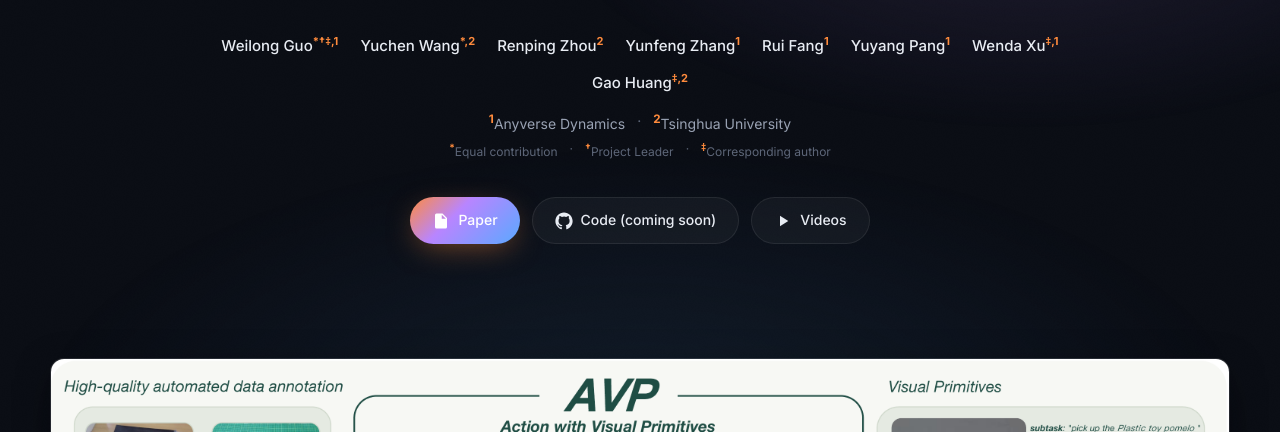
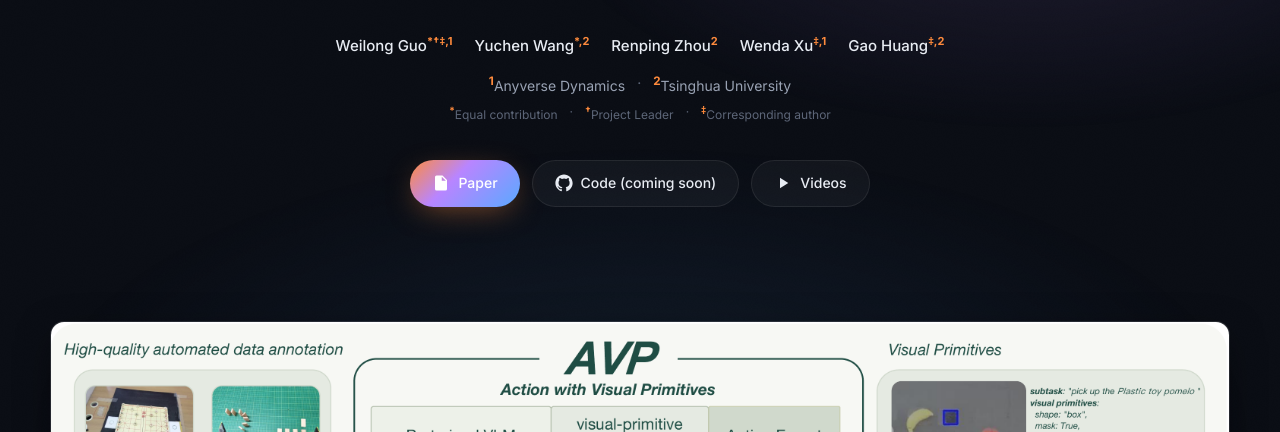
Before and after one commit to Kingdroper/AVP, a plain HTML site: page index.html in a window 1280 px wide. Shown: the part 368-800 px from the top of the page. Drawn offline with Linux system fonts and the light colour scheme.

Commit message:
Comment out Yunfeng Zhang, Rui Fang, Yuyang Pang from author list

```diff
--- a/index.html
+++ b/index.html
@@ -55,9 +55,9 @@
       <span class="author"><a href="#">Weilong Guo</a><sup>*†‡,1</sup></span>
       <span class="author"><a href="#">Yuchen Wang</a><sup>*,2</sup></span>
       <span class="author"><a href="#">Renping Zhou</a><sup>2</sup></span>
-      <span class="author"><a href="#">Yunfeng Zhang</a><sup>1</sup></span>
-      <span class="author"><a href="#">Rui Fang</a><sup>1</sup></span>
-      <span class="author"><a href="mailto:yuyang.pang@anyverse.com">Yuyang Pang</a><sup>1</sup></span>
+      <!-- <span class="author"><a href="#">Yunfeng Zhang</a><sup>1</sup></span> -->
+      <!-- <span class="author"><a href="#">Rui Fang</a><sup>1</sup></span> -->
+      <!-- <span class="author"><a href="mailto:yuyang.pang@anyverse.com">Yuyang Pang</a><sup>1</sup></span> -->
       <!-- <span class="author"><a href="#">Yue Meng</a><sup>1</sup></span> -->
       <span class="author"><a href="#">Wenda Xu</a><sup>‡,1</sup></span>
       <!-- <span class="author"><a href="#">Yuan He</a><sup>2</sup></span> -->
```
Also changed, not shown: 1 other file.
